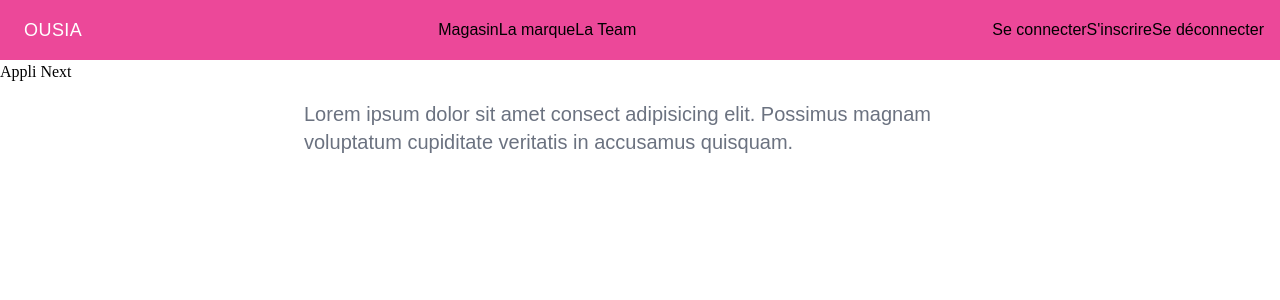
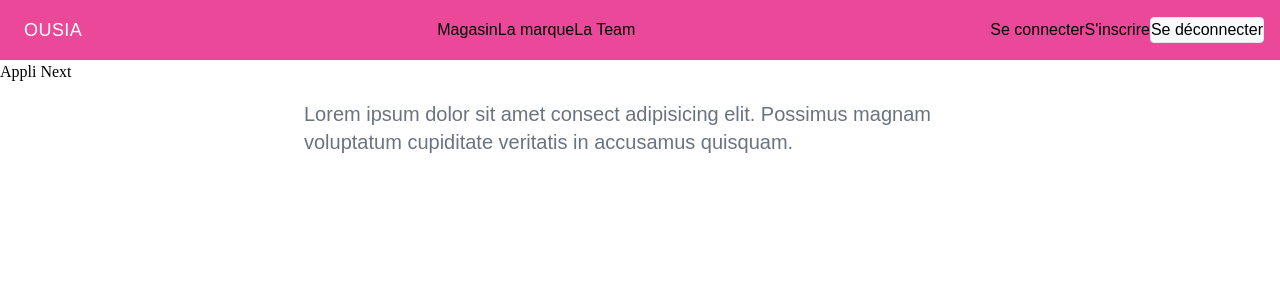
Before and after one commit to EmmanuelQuere/Ousia-front, a Next.js app: page / in a window 1280 px wide. Shown: the top 300 px of the page. Built offline with nearby package versions, Linux system fonts and the light colour scheme.

Commit message:
add redux to disconnect

```diff
--- /dev/null
+++ b/components/DisconnectButton.js
@@ -0,0 +1,19 @@
+import { useDispatch } from 'react-redux';
+import Cookies from 'js-cookie';
+import { logOut } from '../redux/actions/userActions';
+
+const DisconnectButton = () => {
+  const dispatch = useDispatch();
+
+  const logOutUser = (event) => {
+    event.preventDefault();
+    dispatch(logOut());
+    Cookies.remove('token');
+  };
+
+  return (
+    <button onClick={logOutUser} className="border rounded bg-gray-50">Se déconnecter</button>
+  )
+};
+
+export default DisconnectButton;
--- a/components/Navigation.js
+++ b/components/Navigation.js
@@ -1,3 +1,6 @@
+import DisconnectButton from './DisconnectButton';
+import Link from 'next/link'
+
 const Navigation = () => {
 
   return (
@@ -11,7 +14,7 @@ const Navigation = () => {
       <ul className='inline-flex lg:flex lg:items-center lg:w-auto'>
         <li><a href="#">Se connecter</a></li>
         <li><a href="#">S'inscrire</a></li>
-        <li><a href="#">Se déconnecter</a></li>
+        <DisconnectButton />
       </ul>
     </nav>
   )
```
